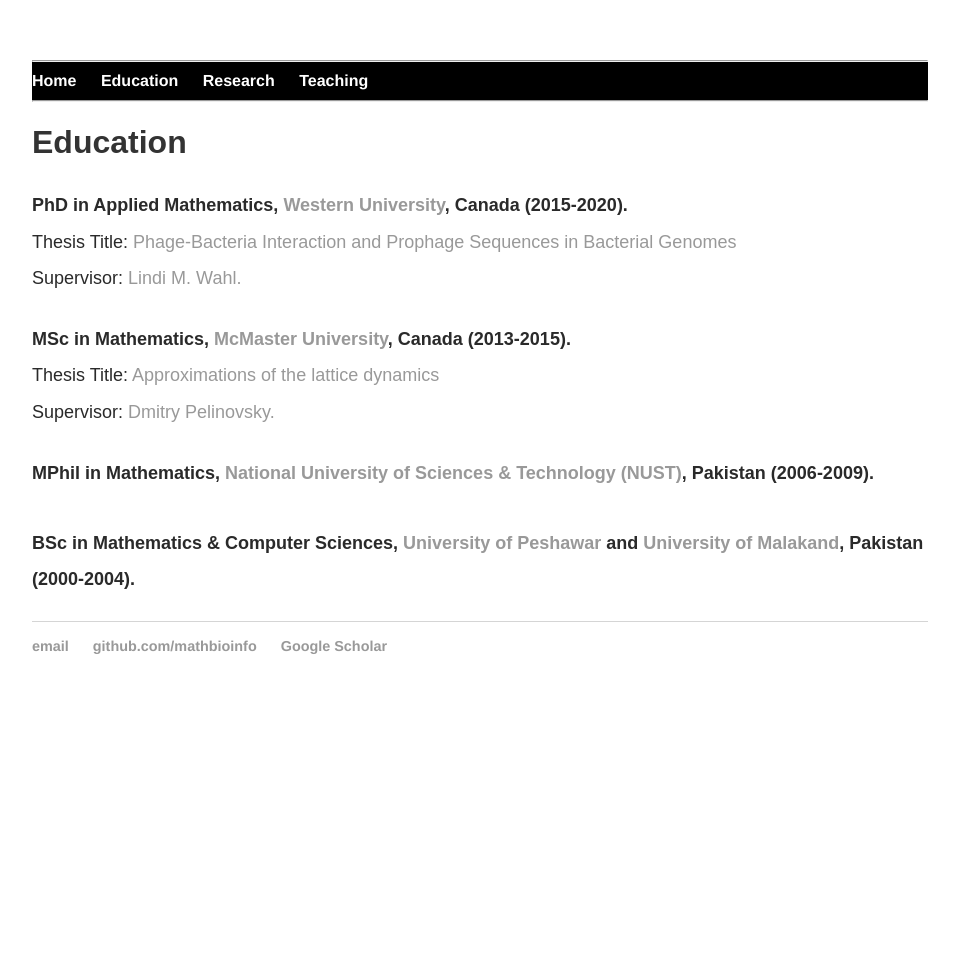
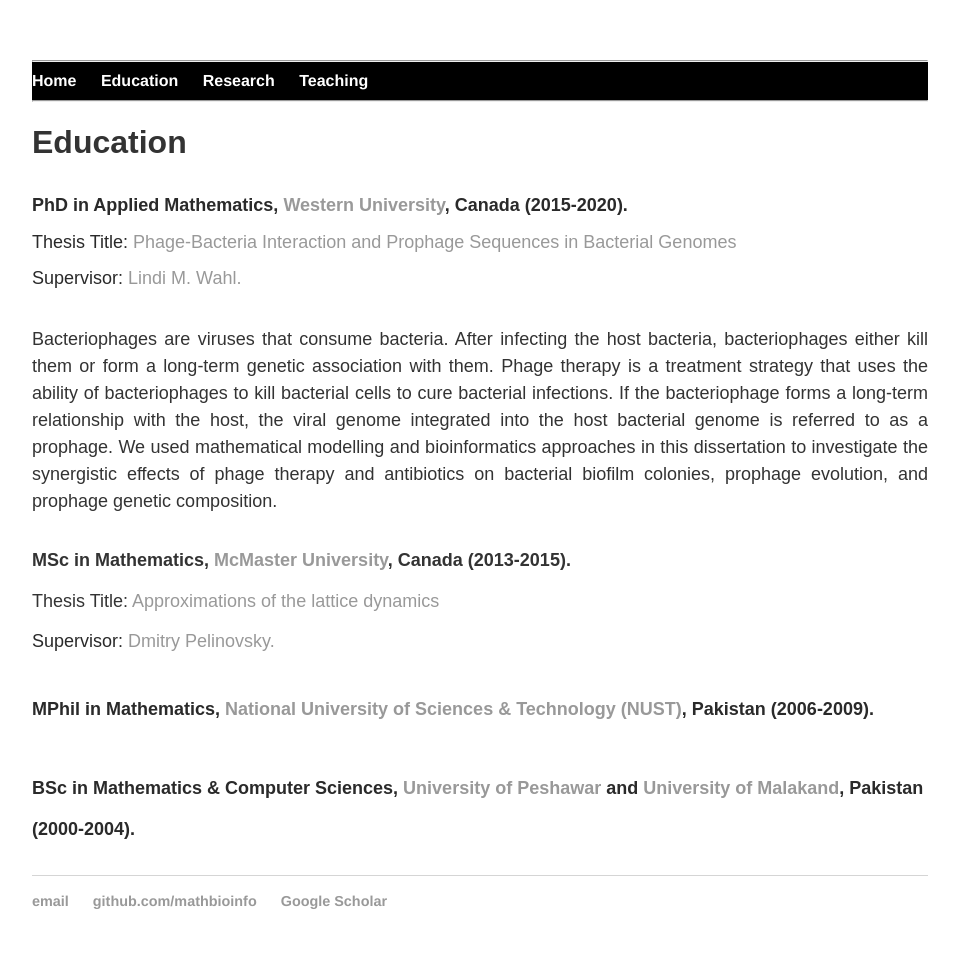
Before and after one commit to MathBioInfo/amjadkhan, a Jekyll site: the page built from Education/index.html, in a window 1280 px wide. Shown: the whole page, without its empty margins (160-1119 px from the left). Built offline with Jekyll 4.4.1, drawn with Linux system fonts in a browser that asks for light colours; before the commit the page ends 900 px from its top, so only the background shows below that.

Commit message:
Update index.html

```diff
--- a/Education/index.html
+++ b/Education/index.html
@@ -29,6 +29,12 @@
 			</strong></a><br />Thesis Title: <a href="https://ir.lib.uwo.ca/etd/6957/" target="_blank">Phage-Bacteria Interaction and Prophage Sequences in Bacterial Genomes</a></font><font color="#2a2a2a" size="4">
 			<br> Supervisor: <a href="https://publish.uwo.ca/~lwahl/" target="_blank">Lindi M. Wahl.</a>
 			</p>
+			<p style="text-align:justify;line-height:1"><font size="4">
+			Bacteriophages are viruses that consume bacteria. After infecting the host bacteria, bacteriophages either kill them or form a long-term genetic association with them. Phage therapy is a treatment strategy
+			that uses the ability of bacteriophages to kill bacterial cells to cure bacterial infections. If the bacteriophage forms a long-term relationship with the host, the viral genome
+			integrated into the host bacterial genome is referred to as a prophage. We used mathematical modelling and bioinformatics approaches in this dissertation to investigate the
+			synergistic effects of phage therapy and antibiotics on bacterial biofilm colonies, prophage evolution, and prophage genetic composition.
+			</p>
 			<p>
 			<strong> MSc in Mathematics,  <a href="https://www.mcmaster.ca/" target="_blank">McMaster University</a>, Canada (2013-2015).
 			</strong></a><br />Thesis Title: <a href="https://macsphere.mcmaster.ca/handle/11375/17274" target="_blank">Approximations of the lattice dynamics</a></font><font color="#2a2a2a" size="4">
```
